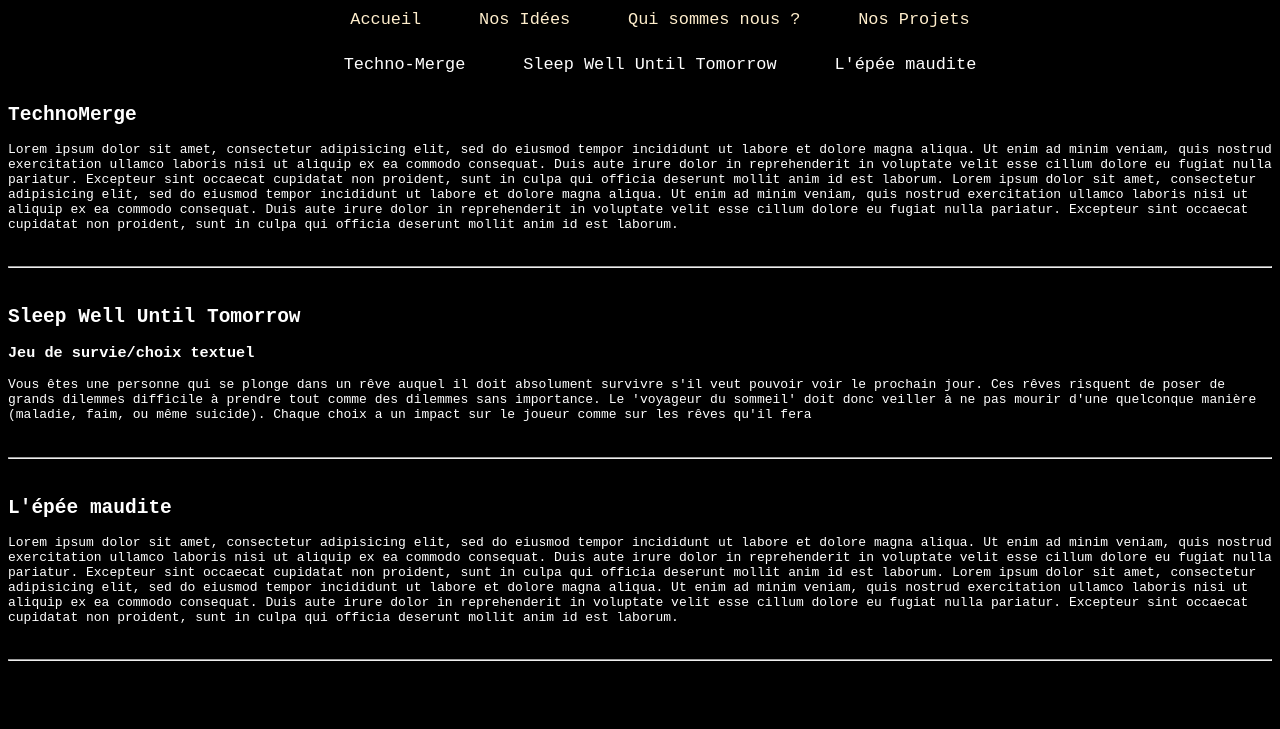
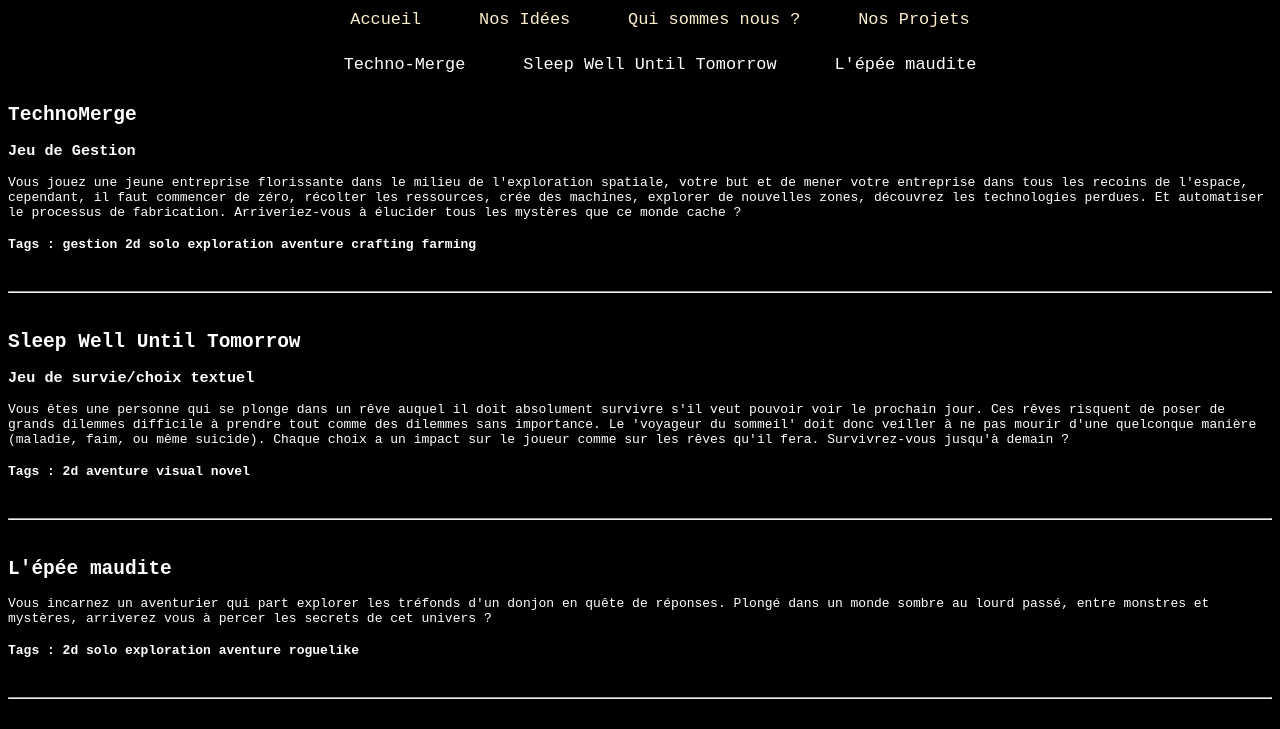
Before and after one commit to CaptainBoulbi/CaptainBoulbi.github.io, a plain HTML site: page idees.html in a window 1280 px wide. Shown: the part 103-832 px from the top of the page. Before the commit the page ends 800 px from the top, so only its background shows below. Drawn offline with Linux system fonts and the light colour scheme; a web font is replaced by a local one.

Commit message:
add pitch swut trisomerge cursed sword

```diff
--- a/idees.html
+++ b/idees.html
@@ -33,17 +33,11 @@
 
 <h2 id="Techno-Merge">TechnoMerge</h2>
 
-<p>Lorem ipsum dolor sit amet, consectetur adipisicing elit, sed do eiusmod
-tempor incididunt ut labore et dolore magna aliqua. Ut enim ad minim veniam,
-quis nostrud exercitation ullamco laboris nisi ut aliquip ex ea commodo
-consequat. Duis aute irure dolor in reprehenderit in voluptate velit esse
-cillum dolore eu fugiat nulla pariatur. Excepteur sint occaecat cupidatat non
-proident, sunt in culpa qui officia deserunt mollit anim id est laborum. Lorem ipsum dolor sit amet, consectetur adipisicing elit, sed do eiusmod
-tempor incididunt ut labore et dolore magna aliqua. Ut enim ad minim veniam,
-quis nostrud exercitation ullamco laboris nisi ut aliquip ex ea commodo
-consequat. Duis aute irure dolor in reprehenderit in voluptate velit esse
-cillum dolore eu fugiat nulla pariatur. Excepteur sint occaecat cupidatat non
-proident, sunt in culpa qui officia deserunt mollit anim id est laborum.</p>
+<h3>Jeu de Gestion</h3>
+
+<p>Vous jouez une jeune entreprise florissante dans le milieu de l'exploration spatiale, votre but et de mener votre entreprise dans tous les recoins de l'espace, cependant, il faut commencer de zéro, récolter les ressources, crée des machines, explorer de nouvelles zones, découvrez les technologies perdues. Et automatiser le processus de fabrication. Arriveriez-vous à élucider tous les mystères que ce monde cache ?</p>
+
+<h4>Tags : gestion 2d solo exploration aventure crafting farming</h4>
 
 <br><hr><br>
 
@@ -54,28 +48,21 @@ proident, sunt in culpa qui officia deserunt mollit anim id est laborum.</p>
 <p>Vous êtes une personne qui se plonge dans un rêve auquel il doit absolument survivre s'il veut pouvoir voir le prochain jour.
 Ces rêves risquent de poser de grands dilemmes difficile à prendre tout comme des dilemmes sans importance.
 Le 'voyageur du sommeil' doit donc veiller à ne pas mourir d'une quelconque manière (maladie, faim, ou même suicide).
-Chaque choix a un impact sur le joueur comme sur les rêves qu'il fera</p>
+Chaque choix a un impact sur le joueur comme sur les rêves qu'il fera. Survivrez-vous jusqu'à demain ?</p>
+
+<h4>Tags : 2d aventure visual novel</h4>
 
 <br><hr><br>
 
 <h2 id="epee">L'épée maudite</h2>
 
 
-<p>Lorem ipsum dolor sit amet, consectetur adipisicing elit, sed do eiusmod
-tempor incididunt ut labore et dolore magna aliqua. Ut enim ad minim veniam,
-quis nostrud exercitation ullamco laboris nisi ut aliquip ex ea commodo
-consequat. Duis aute irure dolor in reprehenderit in voluptate velit esse
-cillum dolore eu fugiat nulla pariatur. Excepteur sint occaecat cupidatat non
-proident, sunt in culpa qui officia deserunt mollit anim id est laborum. Lorem ipsum dolor sit amet, consectetur adipisicing elit, sed do eiusmod
-tempor incididunt ut labore et dolore magna aliqua. Ut enim ad minim veniam,
-quis nostrud exercitation ullamco laboris nisi ut aliquip ex ea commodo
-consequat. Duis aute irure dolor in reprehenderit in voluptate velit esse
-cillum dolore eu fugiat nulla pariatur. Excepteur sint occaecat cupidatat non
-proident, sunt in culpa qui officia deserunt mollit anim id est laborum.</p>
+<p>Vous incarnez un aventurier qui part explorer les tréfonds d'un donjon en quête de réponses.
+Plongé dans un monde sombre au lourd passé, entre monstres et mystères, arriverez vous à percer les secrets de cet univers ?</p>
 
-<br>
-<hr>
-<br>
+<h4>Tags : 2d solo exploration aventure roguelike</h4>
+
+<br><hr><br>
 
 </body>
 
```
